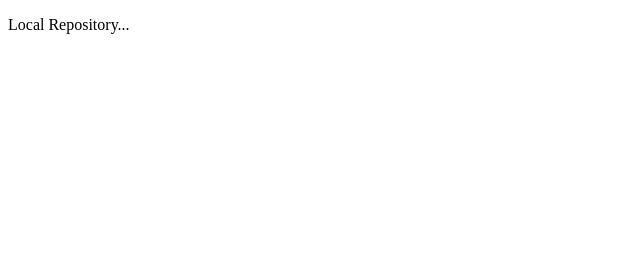
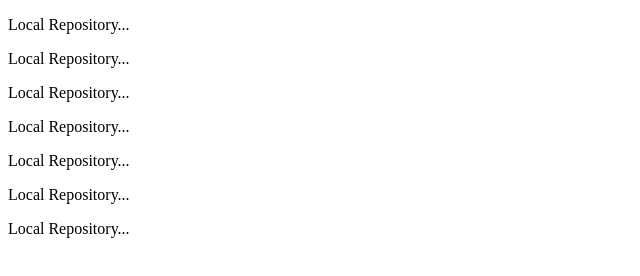
Before and after one commit to KhushiYDave/LocalRepository, a plain HTML site: page Index.Html in a window 1280 px wide. Shown: the whole page, without its empty margins (0-640 px from the left). Drawn offline with Linux system fonts and the light colour scheme.

Commit message:
Changing content in Index Page.

```diff
--- a/Index.Html
+++ b/Index.Html
@@ -8,5 +8,18 @@
 </head>
 <body>
     <p>Local Repository...</p>
+        <p>Local Repository...</p>
+
+            <p>Local Repository...</p>
+
+                <p>Local Repository...</p>
+
+
+                    <p>Local Repository...</p>
+    <p>Local Repository...</p>
+
+        <p>Local Repository...</p>
+
+
 </body>
 </html>
```
